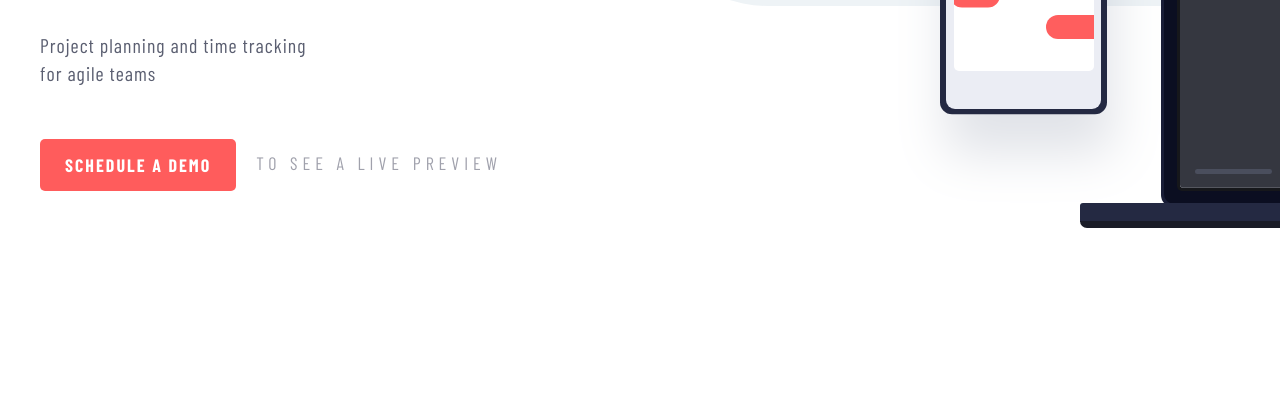
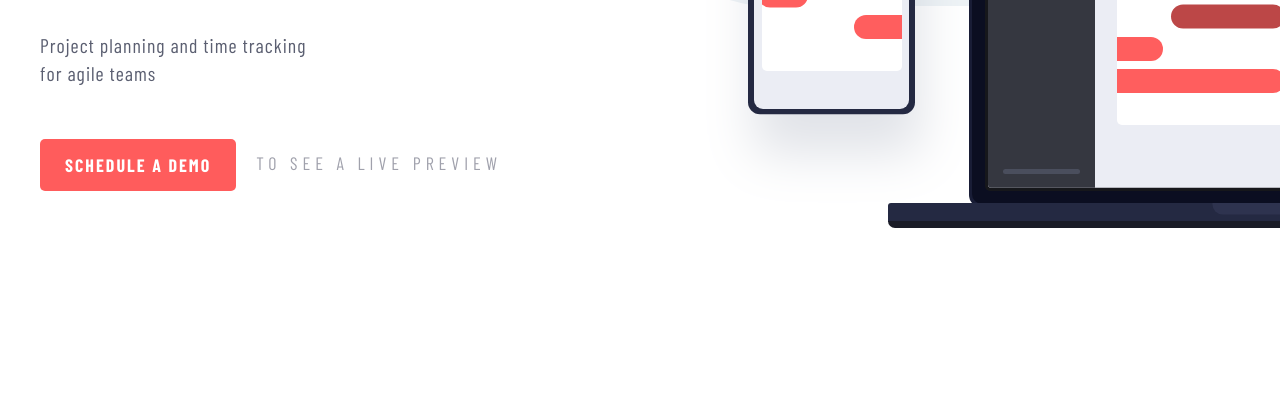
Before and after one commit to calebcadainoo/webfx-base-landing-page, a plain HTML site: page index.html in a window 1280 px wide. Shown: the part 394-800 px from the top of the page. Drawn offline with nearby package versions, Linux system fonts and the light colour scheme.

Commit message:
resolved right content illustration overlap

```diff
--- a/style.css
+++ b/style.css
@@ -140,13 +140,12 @@ body::after{
 }
 
 .content-right img {
-  transform: translateX(20vw);
-  -webkit-transform: translateX(20vw);
+  transform: translateX(5vw);
+  -webkit-transform: translateX(5vw);
 }
 
 /* content left */
 .content-left{
-  flex: 2 !important;
   flex-shrink: 0;
 }
 
@@ -202,6 +201,7 @@ body::after{
 
 .schedule-btn:hover {
   opacity: 0.8;
+  padding: 15px 35px;
 }
 
 .unique-line-height {
```
